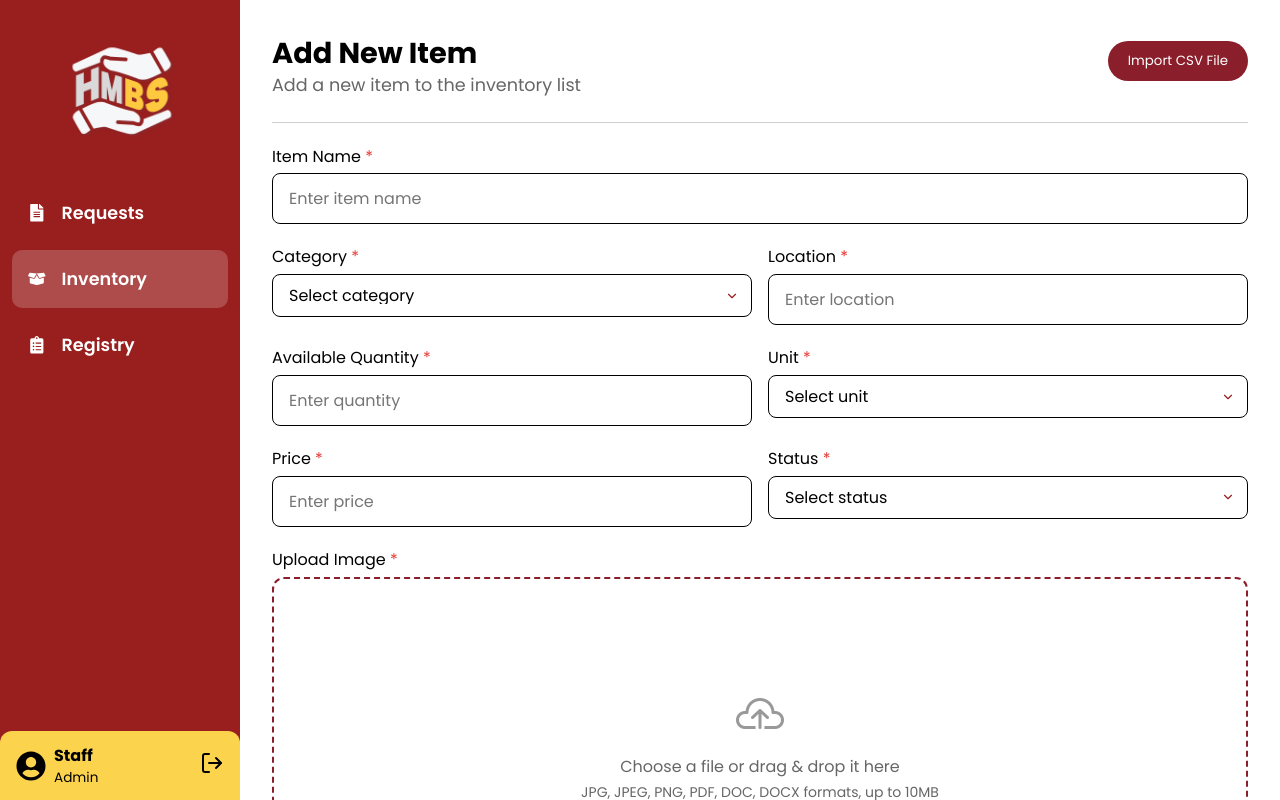
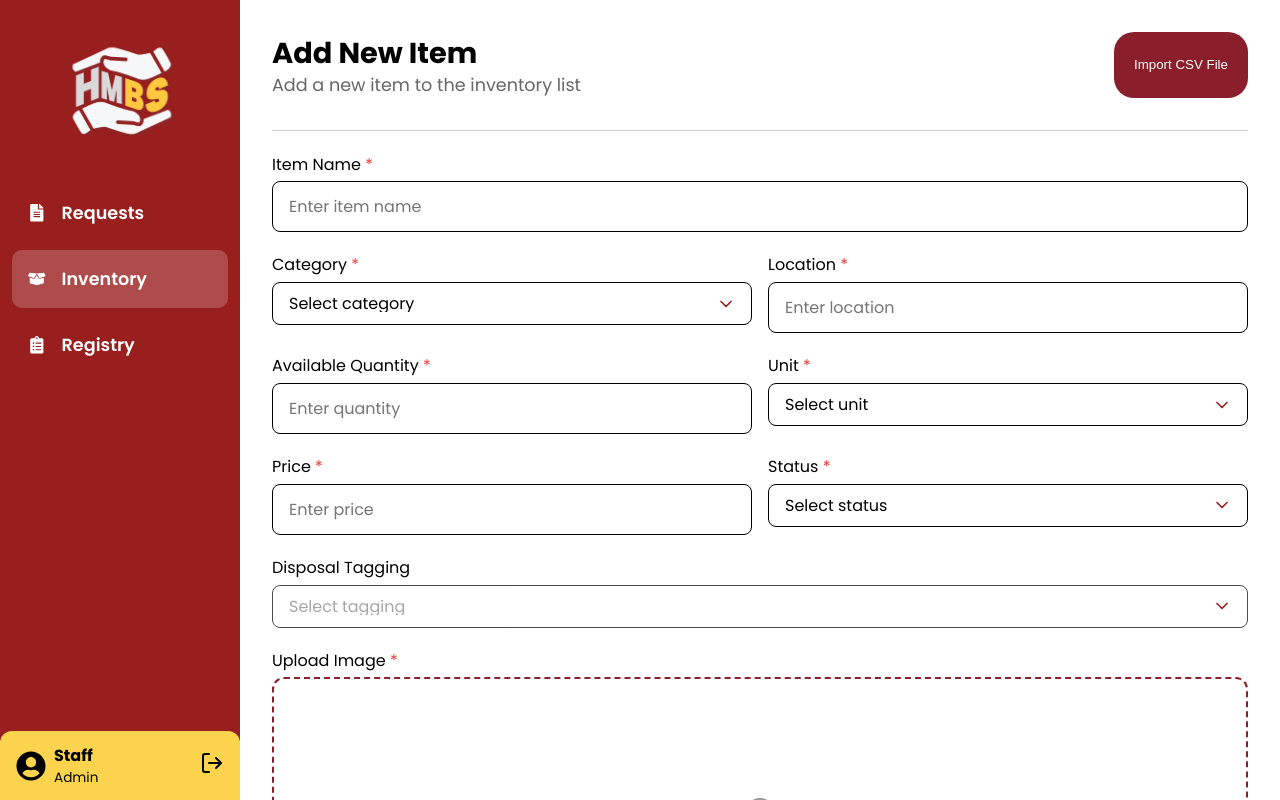
Before and after one commit to yukikaiden/hmbs-frontend-draft, a React (Vite) app in the folder borrowing-system/: page /add-to-inventory in a window 1280 px wide. Built offline with nearby package versions, Linux system fonts and the light colour scheme.

Commit message:
have it back the disposal tagging in the add new item admin

```diff
--- a/borrowing-system/src/pages/AddNewItemAdmin.jsx
+++ b/borrowing-system/src/pages/AddNewItemAdmin.jsx
@@ -21,17 +21,23 @@ const AddNewItemAdmin = () => {
     unit: '',
     price: '',
     status: '',
+    tagging: '',
     image: null,
   });
 
   const [errors, setErrors] = useState({});
 
+  const mechanicalElectricCategories = ['Mechanical Equipment', 'Electrical Equipment'];
+
   const handleChange = (e) => {
     const { name, value, files } = e.target;
+
     setFormData((prev) => ({
       ...prev,
       [name]: name === 'image' ? files[0] : value,
+      ...(name === 'category' && !mechanicalElectricCategories.includes(value) ? { tagging: '' } : {}),
     }));
+
     setErrors((prev) => ({ ...prev, [name]: '' }));
   };
 
@@ -39,12 +45,16 @@ const AddNewItemAdmin = () => {
     const newErrors = {};
     if (!formData.itemName.trim()) newErrors.itemName = 'Item name is required';
     if (!formData.category.trim()) newErrors.category = 'Category is required';
-    if (!formData.location.trim()) newErrors.location = 'Location is required';
-    if (!formData.quantity || formData.quantity < 0) newErrors.quantity = 'Quantity is required';
+    if (formData.quantity === '' || formData.quantity < 0) newErrors.quantity = 'Quantity is required';
     if (!formData.unit.trim()) newErrors.unit = 'Unit is required';
     if (!formData.price || formData.price < 0) newErrors.price = 'Price is required';
     if (!formData.status.trim()) newErrors.status = 'Status is required';
+
+    if (mechanicalElectricCategories.includes(formData.category) && !formData.tagging.trim())
+      newErrors.tagging = 'Disposal tagging is required';
+
     if (!formData.image) newErrors.image = 'Image upload is required';
+
     return newErrors;
   };
 
@@ -66,45 +76,54 @@ const AddNewItemAdmin = () => {
     fontSize: '1rem',
     outline: 'none',
     fontFamily: 'Poppins, sans-serif',
-    background: 'none',
-    appearance: 'none', // remove native dropdown arrow
+    appearance: 'none', // hides native arrow
+    background: 'transparent',
   });
 
-  const selectWrapperStyle = (hasError) => ({
+  const selectWrapperStyle = {
     position: 'relative',
-    display: 'flex',
-    alignItems: 'center',
     width: '100%',
-    borderRadius: '8px',
-    border: hasError ? '2px solid #e53935' : '1.5px solid #000',
-    paddingRight: '2.5rem',
-    backgroundColor: '#fff',
-  });
+  };
+
+  const chevronStyle = {
+    position: 'absolute',
+    right: '1rem',
+    top: '50%',
+    transform: 'translateY(-50%)',
+    pointerEvents: 'none',
+    color: '#555',
+  };
 
   const errorMessage = (msg) => (
-    <div style={{
+    <div
+      style={{
         color: '#e53935',
         marginTop: '0.35rem',
         display: 'flex',
         alignItems: 'center',
         fontSize: '0.85rem',
         fontFamily: 'Poppins, sans-serif',
-    }}>
+      }}
+    >
       <MdErrorOutline size={16} style={{ marginRight: '0.3rem' }} />
       {msg}
     </div>
   );
 
   const label = (text, required) => (
-    <label style={{
+    <label
+      style={{
         fontWeight: 500,
         marginBottom: '0.3rem',
         display: 'block',
-      fontFamily: 'Poppins, sans-serif'
-    }}>
+        fontFamily: 'Poppins, sans-serif',
+      }}
+    >
       {text} {required && <span style={{ color: '#e53935' }}>*</span>}
     </label>
   );
+
+  const isTaggingDisabled = !mechanicalElectricCategories.includes(formData.category);
 
   return (
     <div style={{ display: 'flex', fontFamily: 'Poppins, sans-serif' }}>
@@ -119,28 +138,20 @@ const AddNewItemAdmin = () => {
         ]}
       />
 
-      <main style={{
+      <main
+        style={{
           marginLeft: '240px',
           padding: '2rem',
           flex: 1,
           backgroundColor: '#fff',
           minHeight: '100vh',
-        fontFamily: 'Poppins, sans-serif'
-      }}>
-        <div style={{
-          display: 'flex',
-          justifyContent: 'space-between',
-          alignItems: 'center',
-          marginBottom: '2rem'
-        }}>
+        }}
+      >
+        {/* Header */}
+        <div style={{ display: 'flex', justifyContent: 'space-between', marginBottom: '2rem' }}>
           <div>
             <h2 style={{ fontSize: '1.8rem', fontWeight: 700 }}>Add New Item</h2>
-            <p style={{
-              color: '#666',
-              fontSize: '1.1rem',
-              marginTop: '-0.2rem',
-              marginBottom: '-0.5rem'
-            }}>
+            <p style={{ color: '#666', fontSize: '1.1rem', marginTop: '-0.2rem' }}>
               Add a new item to the inventory list
             </p>
           </div>
@@ -154,7 +165,6 @@ const AddNewItemAdmin = () => {
               borderRadius: '20px',
               fontWeight: 500,
               cursor: 'pointer',
-              fontFamily: 'Poppins, sans-serif'
             }}
           >
             Import CSV File
@@ -164,6 +174,7 @@ const AddNewItemAdmin = () => {
         <hr style={{ border: 'none', borderTop: '1.5px solid rgba(97, 97, 97, 0.3)', marginBottom: '1.3rem' }} />
 
         <form onSubmit={handleSubmit}>
+          {/* Item Name */}
           <div style={{ marginBottom: '1.25rem' }}>
             {label('Item Name', true)}
             <input
@@ -177,13 +188,14 @@ const AddNewItemAdmin = () => {
             {errors.itemName && errorMessage(errors.itemName)}
           </div>
 
+          {/* Category & Location */}
           <div style={{ display: 'flex', gap: '1rem', marginBottom: '1.25rem' }}>
             <div style={{ flex: 1 }}>
               {label('Category', true)}
-              <div style={selectWrapperStyle(errors.category)}>
+              <div style={selectWrapperStyle}>
                 <select
                   name="category"
-                  style={{ ...inputStyle(errors.category), border: 'none', padding: '0.75rem 1rem', flex: 1 }}
+                  style={inputStyle(errors.category)}
                   value={formData.category}
                   onChange={handleChange}
                 >
@@ -191,8 +203,10 @@ const AddNewItemAdmin = () => {
                   <option>Pantry Tools</option>
                   <option>Cleaning Tools</option>
                   <option>Kitchenware</option>
+                  <option>Mechanical Equipment</option>
+                  <option>Electrical Equipment</option>
                 </select>
-                <ChevronDown size={14} style={{ position: 'absolute', right: '0.75rem', color: '#991f1f', pointerEvents: 'none' }} />
+                <ChevronDown style={chevronStyle} size={20} color='#991f1f' />
               </div>
               {errors.category && errorMessage(errors.category)}
             </div>
@@ -210,6 +224,7 @@ const AddNewItemAdmin = () => {
             </div>
           </div>
 
+          {/* Quantity & Unit */}
           <div style={{ display: 'flex', gap: '1rem', marginBottom: '1.25rem' }}>
             <div style={{ flex: 1 }}>
               {label('Available Quantity', true)}
@@ -226,10 +241,10 @@ const AddNewItemAdmin = () => {
             </div>
             <div style={{ flex: 1 }}>
               {label('Unit', true)}
-              <div style={selectWrapperStyle(errors.unit)}>
+              <div style={selectWrapperStyle}>
                 <select
                   name="unit"
-                  style={{ ...inputStyle(errors.unit), border: 'none', padding: '0.75rem 1rem', flex: 1 }}
+                  style={inputStyle(errors.unit)}
                   value={formData.unit}
                   onChange={handleChange}
                 >
@@ -238,12 +253,13 @@ const AddNewItemAdmin = () => {
                   <option>Boxes</option>
                   <option>Liters</option>
                 </select>
-                <ChevronDown size={14} style={{ position: 'absolute', right: '0.75rem', color: '#991f1f', pointerEvents: 'none' }} />
+                <ChevronDown style={chevronStyle} size={20} color='#991f1f' />
               </div>
               {errors.unit && errorMessage(errors.unit)}
             </div>
           </div>
 
+          {/* Price & Status */}
           <div style={{ display: 'flex', gap: '1rem', marginBottom: '1.25rem' }}>
             <div style={{ flex: 1 }}>
               {label('Price', true)}
@@ -261,10 +277,10 @@ const AddNewItemAdmin = () => {
             </div>
             <div style={{ flex: 1 }}>
               {label('Status', true)}
-              <div style={selectWrapperStyle(errors.status)}>
+              <div style={selectWrapperStyle}>
                 <select
                   name="status"
-                  style={{ ...inputStyle(errors.status), border: 'none', padding: '0.75rem 1rem', flex: 1 }}
+                  style={inputStyle(errors.status)}
                   value={formData.status}
                   onChange={handleChange}
                 >
@@ -272,12 +288,34 @@ const AddNewItemAdmin = () => {
                   <option>Available</option>
                   <option>Unavailable</option>
                 </select>
-                <ChevronDown size={14} style={{ position: 'absolute', right: '0.75rem', color: '#991f1f', pointerEvents: 'none' }} />
+                <ChevronDown style={chevronStyle} size={20} color='#991f1f' />
               </div>
               {errors.status && errorMessage(errors.status)}
             </div>
           </div>
 
+          {/* Disposal Tagging */}
+          <div style={{ marginBottom: '1.25rem' }}>
+            {label('Disposal Tagging', mechanicalElectricCategories.includes(formData.category))}
+            <div style={selectWrapperStyle}>
+              <select
+                name="tagging"
+                style={inputStyle(errors.tagging)}
+                value={formData.tagging}
+                onChange={handleChange}
+                disabled={isTaggingDisabled}
+              >
+                <option value="">Select tagging</option>
+                <option value="Good Condition">Good Condition</option>
+                <option value="For Repair">For Repair</option>
+                <option value="For Disposal">For Disposal</option>
+              </select>
+              <ChevronDown style={chevronStyle} size={20} color='#991f1f' />
+            </div>
+            {errors.tagging && errorMessage(errors.tagging)}
+          </div>
+
+          {/* Upload Image */}
           <div style={{ marginBottom: '2rem' }}>
             {label('Upload Image', true)}
             <div
@@ -288,7 +326,6 @@ const AddNewItemAdmin = () => {
                 textAlign: 'center',
                 color: '#666',
                 position: 'relative',
-                fontFamily: 'Poppins, sans-serif'
               }}
             >
               <img src={UploadIcon} alt="Upload" style={{ width: '3rem', marginBottom: '0.5rem' }} />
@@ -316,7 +353,6 @@ const AddNewItemAdmin = () => {
                   fontWeight: 500,
                   color: '#8A1F2B',
                   cursor: 'pointer',
-                  fontFamily: 'Poppins, sans-serif'
                 }}
               >
                 Browse File
@@ -325,6 +361,7 @@ const AddNewItemAdmin = () => {
             {errors.image && errorMessage(errors.image)}
           </div>
 
+          {/* Buttons */}
           <div style={{ display: 'flex', justifyContent: 'flex-end', gap: '0.6rem' }}>
             <button
               type="button"
@@ -338,7 +375,6 @@ const AddNewItemAdmin = () => {
                 backgroundColor: 'white',
                 color: '#8A1F2B',
                 cursor: 'pointer',
-                fontFamily: 'Poppins, sans-serif'
               }}
             >
               Cancel
@@ -354,7 +390,6 @@ const AddNewItemAdmin = () => {
                 fontWeight: 500,
                 cursor: 'pointer',
                 fontSize: '0.9rem',
-                fontFamily: 'Poppins, sans-serif'
               }}
             >
               Submit Item
```
Lines whose indentation alone changed are shown as unchanged.
